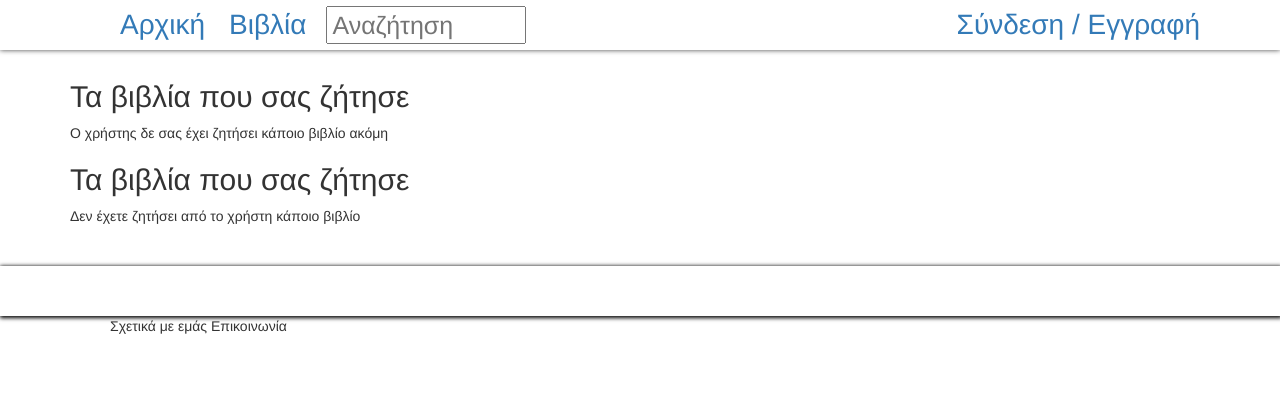
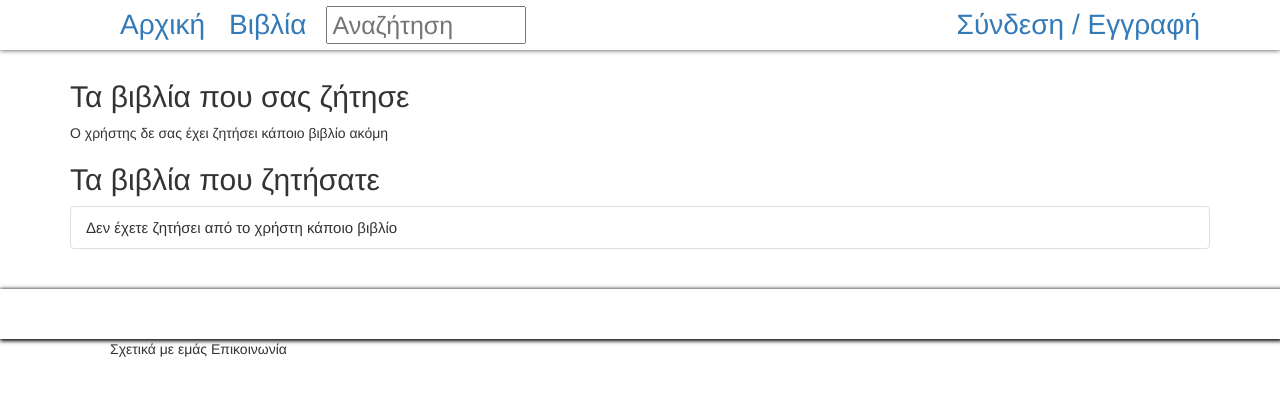
Before and after one commit to gregth/mylib, a PHP site: template views/message_requests.php in a window 1280 px wide. Shown: the top 396 px of the page. Run offline with PHP 8.4, Linux system fonts and the light colour scheme; the template is opened without the code that fills it, so the values that code supplies are empty.

Commit message:
Fixed a typo, added li group classes

```diff
--- a/views/message_requests.php
+++ b/views/message_requests.php
@@ -18,14 +18,14 @@
             ?></a></li><?php
         }
         ?></ul>
-        <h2>Τα βιβλία που σας ζήτησε</h2>
+        <h2>Τα βιβλία που ζητήσατε</h2>
         <ul class="list-group">
         <?php
         if ( empty( $requests[ 'from' ] ) ) {
-        ?></li>Δεν έχετε ζητήσει από το χρήστη κάποιο βιβλίο</li><?php
+        ?><li class="list-group-item">Δεν έχετε ζητήσει από το χρήστη κάποιο βιβλίο</li><?php
         }
         foreach ( $requests[ 'from' ] as $request ) {
-            ?><li>Ζητήσατε από το χρήστη <a href="profiler.php?uid=<?php
+            ?><li class="list-group-item">Ζητήσατε από το χρήστη <a href="profiler.php?uid=<?php
             echo $request[ 'uid' ];
             ?>"><?php
             echo $request[ 'username' ];
--- a/views/messages.php
+++ b/views/messages.php
@@ -24,7 +24,7 @@
             ?>
         </ul>
         <form action="messages.php?addmsg=1&discussant=<?php echo $_GET[ 'discussant' ];?>" method="post" >
-            <textarea name = "message" >Πληκτρολογήστε εδώ το μήνυμα σας</textarea>
+            <textarea name = "message" placeholder="Πληκτρολογήστε εδώ το μήνυμα σας"></textarea>
             <input type = "submit" value = "Αποστολή">
         </form>
     </div>
```
